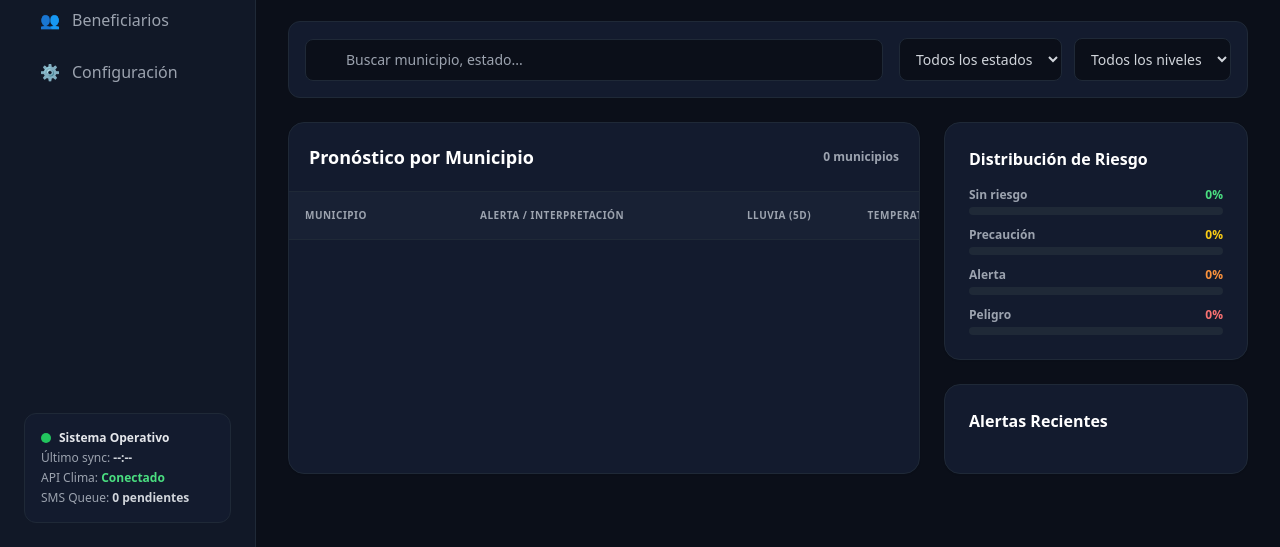
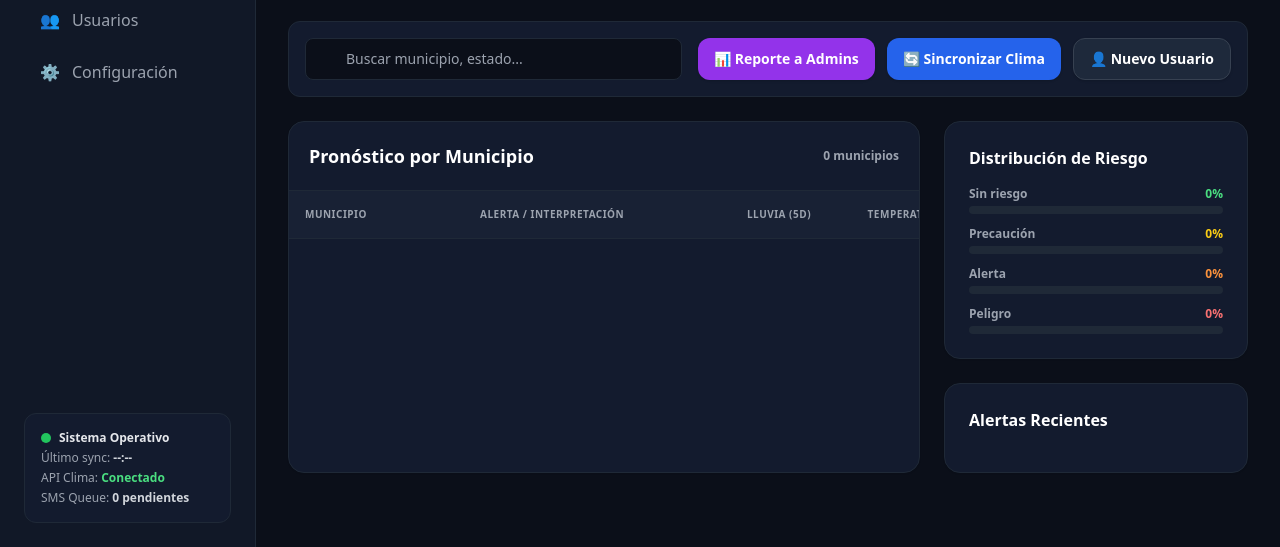
Before and after one commit to Maxiaintelligence/SIMA-DT, a plain HTML site: page index.html in a window 1280 px wide. Shown: the part 253-800 px from the top of the page. Drawn offline with nearby package versions, Linux system fonts and the light colour scheme; no server answers.

Commit message:
VERSION PUSH

```diff
--- a/index.html
+++ b/index.html
@@ -39,7 +39,7 @@
                 <span>🔔</span> <span>Alertas</span>
             </a>
             <a href="#" class="flex items-center space-x-3 text-gray-400 hover:bg-gray-800 hover:text-white px-4 py-2.5 rounded-xl transition">
-                <span>👥</span> <span>Beneficiarios</span>
+                <span>👥</span> <span>Usuarios</span>
             </a>
             <a href="#" class="flex items-center space-x-3 text-gray-400 hover:bg-gray-800 hover:text-white px-4 py-2.5 rounded-xl transition">
                 <span>⚙️</span> <span>Configuración</span>
@@ -119,18 +119,15 @@
                 <input type="text" id="buscador" placeholder="Buscar municipio, estado..." class="w-full pl-10 pr-4 py-2.5 bg-[#0b0f19] border border-gray-800 rounded-lg text-sm text-gray-200 focus:outline-none focus:ring-2 focus:ring-blue-500/50">
             </div>
             <div class="flex gap-3">
-                <select id="filtro-estado" class="px-3 py-2.5 bg-[#0b0f19] border border-gray-800 rounded-lg text-sm text-gray-300 focus:outline-none focus:ring-2 focus:ring-blue-500/50">
-                    <option value="">Todos los estados</option>
-                    <option value="Hgo.">Hidalgo</option>
-                    <option value="Pue.">Puebla</option>
-                    <option value="Ver.">Veracruz</option>
-                </select>
-                <select id="filtro-nivel" class="px-3 py-2.5 bg-[#0b0f19] border border-gray-800 rounded-lg text-sm text-gray-300 focus:outline-none focus:ring-2 focus:ring-blue-500/50">
-                    <option value="">Todos los niveles</option>
-                    <option value="Peligro">Peligro / Alerta</option>
-                    <option value="Precaución">Precaución</option>
-                    <option value="Estable">Sin riesgo</option>
-                </select>
+                <button onclick="enviarReporteAdministradores()" class="bg-purple-600 hover:bg-purple-700 text-white font-semibold text-sm px-4 py-2.5 rounded-xl shadow transition flex items-center gap-2">
+                    📊 Reporte a Admins
+                </button>
+                <button onclick="ejecutarMonitoreoClima()" class="bg-blue-600 hover:bg-blue-700 text-white font-semibold text-sm px-4 py-2.5 rounded-xl shadow transition flex items-center gap-2">
+                    🔄 Sincronizar Clima
+                </button>
+                <button onclick="abrirModal()" class="bg-[#1e293b] hover:bg-gray-700 border border-gray-700 text-white font-semibold text-sm px-4 py-2.5 rounded-xl shadow transition flex items-center gap-2">
+                    👤 Nuevo Usuario
+                </button>
             </div>
         </section>
 
@@ -372,9 +369,9 @@
                 if (ll.val >= 50.0) {
                     maximaAlerta = 'Peligro';
                     if (ll.val >= 150.0) {
-                        alertas.push(`🚨 <span class="font-bold text-red-500">${ll.dia}</span>: ¡TORMENTA TORRENCIAL! (${ll.val}mm). Alto peligro de desborde y deslaves.`);
+                        alertas.push(`🚨 <span class="font-bold text-red-600">${ll.dia}</span>: ¡PELIGRO EXTREMO DE TORMENTA! (${ll.val}mm). Riesgo alto de inundación grave y deslaves.`);
                     } else {
-                        alertas.push(`⚠️ <span class="font-bold text-orange-400">${ll.dia}</span>: ¡LLUVIA MUY FUERTE! (${ll.val}mm). Riesgo de desgajamiento de lomas.`);
+                        alertas.push(`⚠️ <span class="font-bold text-orange-600">${ll.dia}</span>: ¡LLUVIA MUY FUERTE! (${ll.val}mm). Riesgo de desgajamiento de lomas.`);
                     }
                 }
                 // Nivel 2: Fusión Bochorno
@@ -675,6 +672,27 @@
             }
         }
 
+        // Enviar el Reporte On Demand a los Administradores
+        async function enviarReporteAdministradores() {
+            const btn = document.querySelector('button[onclick="enviarReporteAdministradores()"]');
+            btn.disabled = true;
+            btn.innerText = "⏳ Enviando...";
+
+            try {
+                // Llamamos a la función de reporte en la base de datos
+                const { data, error } = await _supabase.rpc('generar_reporte_administradores');
+                if (error) throw error;
+
+                alert("¡Reporte Enviado!\n" + data);
+                await cargarPanel();
+            } catch (err) {
+                alert("Error al enviar reporte: " + err.message);
+            } finally {
+                btn.disabled = false;
+                btn.innerText = "📊 Reporte a Admins";
+            }
+        }
+
         // Registrar un nuevo usuario desde la web
         async function registrarUsuario(event) {
             event.preventDefault();
```
